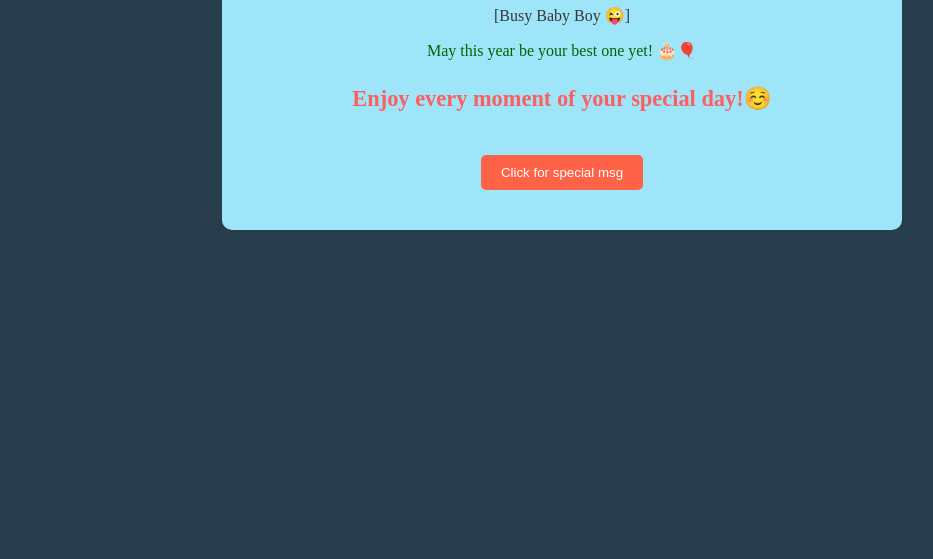
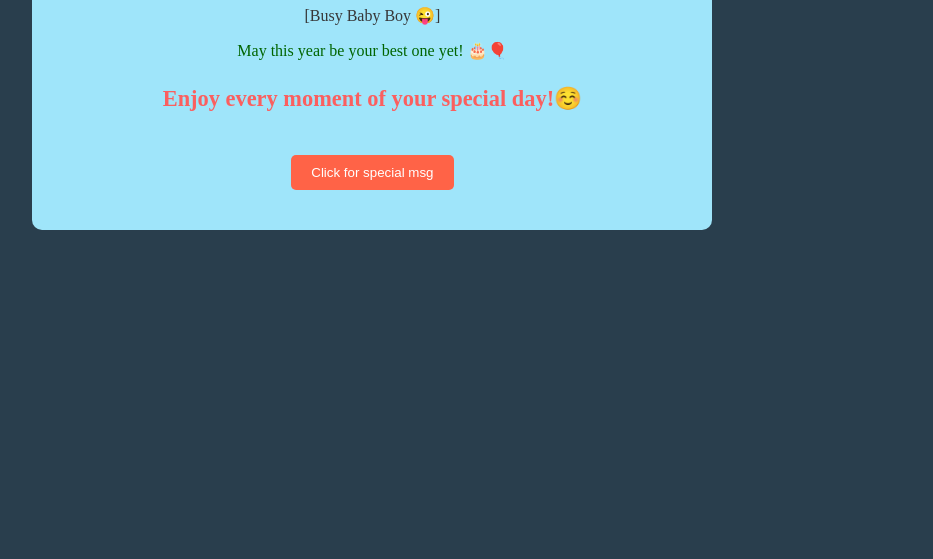
Before and after one commit to KVLPrasanna/bbb1, a plain HTML site: page index.html in a window 1280 px wide. Shown: the part 241-800 px from the top of the page, without its empty margins (102-1035 px from the left). Drawn offline with Linux system fonts and the light colour scheme.

Commit message:
Update index.html

```diff
--- a/index.html
+++ b/index.html
@@ -19,7 +19,7 @@
             border-radius: 10px;
             max-width: 600px;
             width: 80%;
-            margin-left:25%;
+            margin-left:10%;
             margin-top: 10%;
 
         }
```
